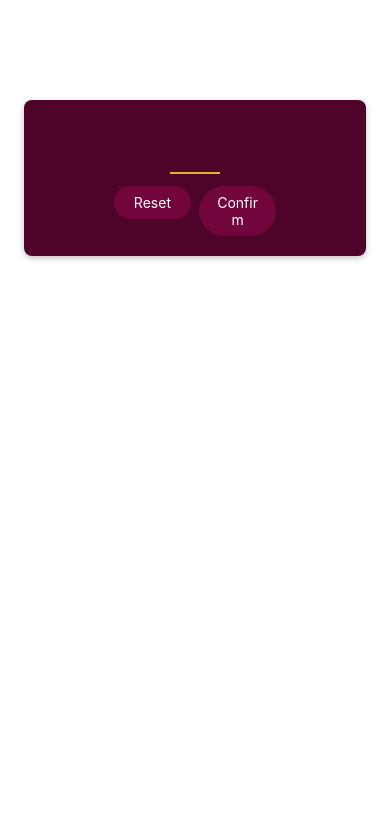
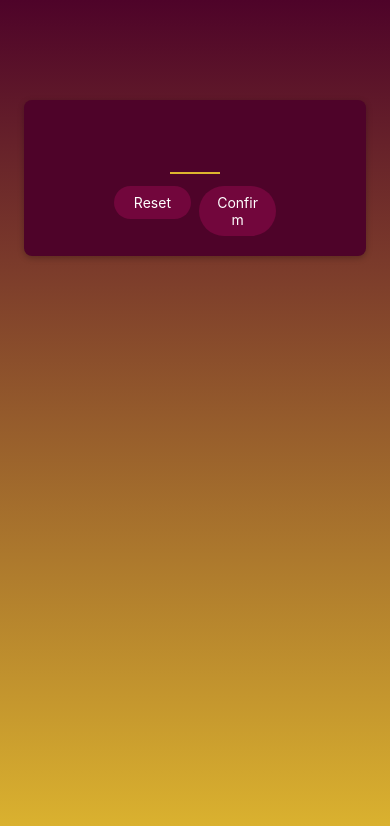
Before and after one commit to UzairKhan313/React-Native-Game-Guess-My-Number, a React Native app: screen / in a window 390 px wide. Shown: the top 826 px of the page. Built offline with nearby package versions, Linux system fonts and the light colour scheme.

Commit message:
Adding linear Gradient to the backgorund

```diff
--- a/App.js
+++ b/App.js
@@ -1,9 +1,16 @@
-import { StyleSheet, View, Text } from "react-native";
+import { StyleSheet } from "react-native";
+import { LinearGradient } from "expo-linear-gradient";
 
 import GameStartScreen from "./screens/GameStartScreen";
 
 export default function App() {
-  return <GameStartScreen />;
+  return (
+    <LinearGradient colors={["#4e0329", "#ddb52f"]} style={styles.rootScreen}>
+      <GameStartScreen />
+    </LinearGradient>
+  );
 }
 
-const styles = StyleSheet.create({});
+const styles = StyleSheet.create({
+  rootScreen: { flex: 1 },
+});
--- a/package.json
+++ b/package.json
@@ -10,6 +10,7 @@
   },
   "dependencies": {
     "expo": "~49.0.15",
+    "expo-linear-gradient": "^12.5.0",
     "expo-status-bar": "~1.6.0",
     "react": "18.2.0",
     "react-native": "0.72.6"
```
Also changed, not shown: 1 other file (tests, documents, lock files or other folders).
